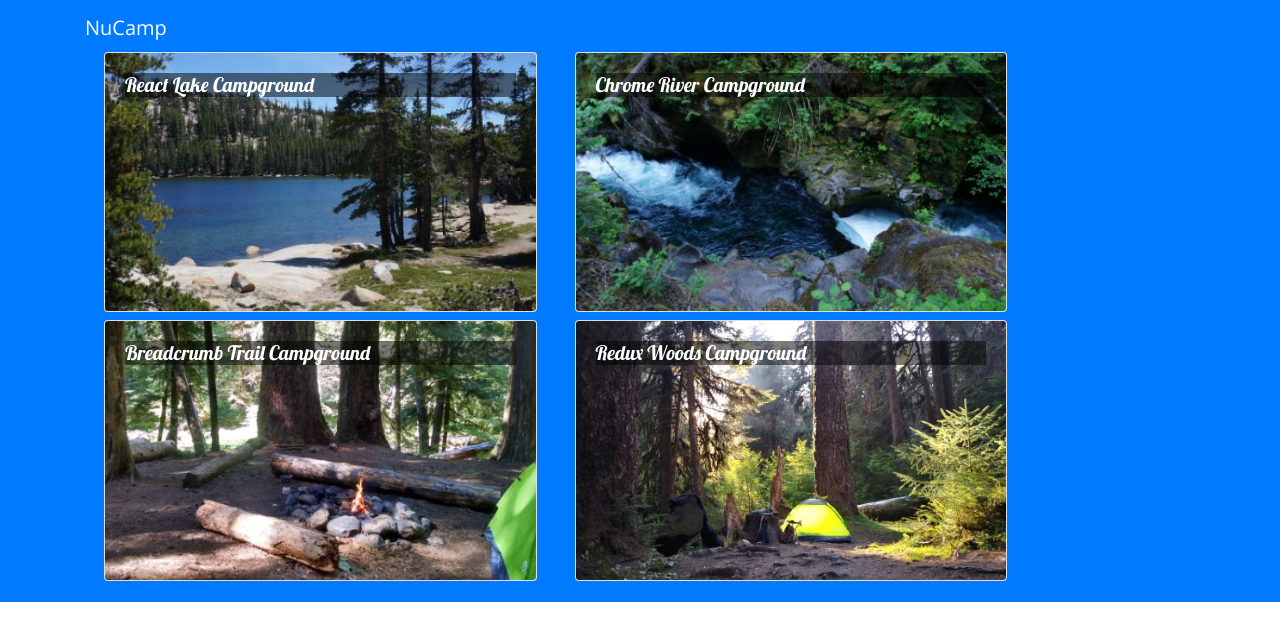
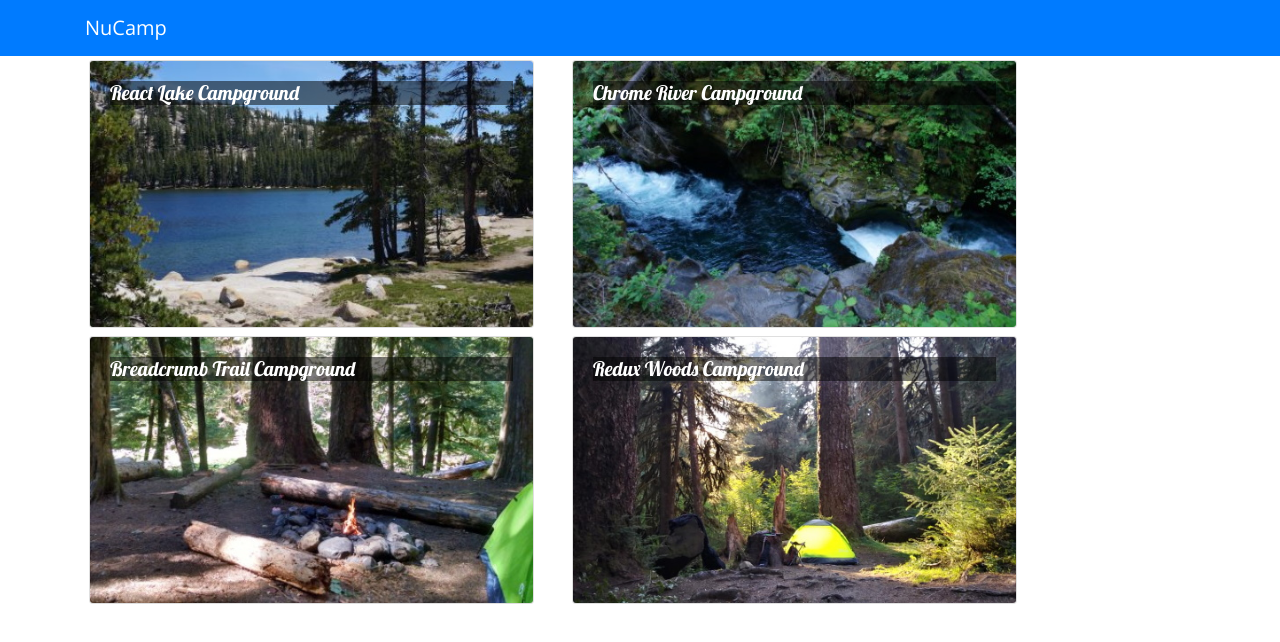
Before and after one commit to chrisff87/nucamp-react, a React (Create React App) app: page / in a window 1280 px wide. Shown: the top 642 px of the page. Built offline with nearby package versions, Linux system fonts and the light colour scheme.

Commit message:
Presentational and Container Components

```diff
--- a/src/App.js
+++ b/src/App.js
@@ -1,25 +1,13 @@
 import React, { Component } from 'react';
-import { Navbar, NavbarBrand } from 'reactstrap';
+import Main from './components/MainComponent';
 import './App.css';
-import Directory from './components/DirectoryComponent';
-import { CAMPSITES } from './shared/campsites';
+
 
 class App extends Component {
-    constructor(props) {
-        super(props);
-        this.state = {
-            campsites: CAMPSITES
-        };
-    }
     render() {
         return (
             <div className="App">
-                <Navbar dark color="primary">
-                <div className="container">
-                    <NavbarBrand href="/">NuCamp</NavbarBrand>
-                    <Directory campsites={this.state.campsites} />
-                </div>
-                </Navbar>
+                <Main />
             </div>
         );
     }
--- /dev/null
+++ b/src/components/CampsiteInfoComponent.js
@@ -0,0 +1,59 @@
+import React, { Component } from 'react';
+import { Card, CardImg, CardText, CardBody, CardTitle } from 'reactstrap';
+
+class CampsiteInfo extends Component {
+
+    renderCampsite(campsite) {
+        return (
+                <div className="col-md-5 m-1">
+                    <Card>
+                        <CardImg top src={campsite.image} alt={campsite.name} />
+                        <CardBody>
+                            <CardTitle>{campsite.name}</CardTitle>
+                            <CardText>{campsite.description}</CardText>
+                        </CardBody>
+                    </Card>
+                </div>
+        );
+    }
+
+    renderComments(comments) {
+        if (comments) {
+            return (
+                <div className="col-md-5 m-1">
+                    <h4> Comments </h4>
+                    {comments.map(comment =>
+                        <div key={comment.id}>
+                            <p>
+                            {comment.text}
+                            <br/>
+                            -- {comment.author}, {new Intl.DateTimeFormat('en-US', { year: 'numeric', month: 'short', day: '2-digit'}).format(new Date(Date.parse(comment.date)))}
+                            </p>
+                        </div>)}
+                </div>
+            )
+        }
+        return (
+            <div />
+        )
+    }
+
+    render() {
+        if (this.props.campsite) {
+            return (
+                <div className="container">
+                    <div className="row">
+                        {this.renderCampsite(this.props.campsite)}
+                        {this.renderComments(this.props.campsite.comments)}
+                    </div>
+                </div>
+            );
+        } else {
+            return (
+                <div />
+            );
+        }
+    }
+}
+
+export default CampsiteInfo;
--- a/src/components/DirectoryComponent.js
+++ b/src/components/DirectoryComponent.js
@@ -13,26 +13,11 @@ class Directory extends Component {
         this.setState({selectedCampsite: campsite});
     }
 
-    renderSelectedCampsite(campsite) {
-        if (campsite) {
-            return (
-                <Card>
-                    <CardImg top src={campsite.image} alt={campsite.name} />
-                    <CardBody>
-                        <CardTitle>{campsite.name}</CardTitle>
-                        <CardText>{campsite.description}</CardText>
-                    </CardBody>
-                </Card>
-            );
-        }
-        return <div />;
-    }
-
     render() {
         const directory = this.props.campsites.map(campsite => {
             return (
                 <div key={campsite.id} className="col-md-5 m-1">
-                    <Card onClick={() => this.onCampsiteSelect(campsite)}>
+                    <Card onClick={() => this.props.onClick(campsite.id)}>
                         <CardImg width="100%" src={campsite.image} alt={campsite.name} />
                         <CardImgOverlay>
                             <CardTitle>{campsite.name}</CardTitle>
@@ -47,11 +32,6 @@ class Directory extends Component {
                 <div className="row">
                     {directory}
                 </div>
-                <div className="row">
-                    <div className="col-md-5 m-1">
-                        {this.renderSelectedCampsite(this.state.selectedCampsite)}
-                    </div>
-                </div>
             </div>
         );
     }
--- /dev/null
+++ b/src/components/MainComponent.js
@@ -0,0 +1,35 @@
+import React, { Component } from 'react';
+import { Navbar, NavbarBrand } from 'reactstrap';
+import Directory from './DirectoryComponent';
+import CampsiteInfo from './CampsiteInfoComponent';
+import { CAMPSITES } from '../shared/campsites';
+
+class Main extends Component {
+    constructor(props) {
+        super(props);
+        this.state = {
+            campsites: CAMPSITES,
+            selectedCampsite: null
+        };
+    }
+
+    onCampsiteSelect(campsiteId) {
+        this.setState({selectedCampsite: campsiteId});
+    }
+
+    render() {
+        return (
+            <div>
+                <Navbar dark color="primary">
+                    <div className="container">
+                        <NavbarBrand href="/">NuCamp</NavbarBrand>
+                    </div>
+                </Navbar>
+                <Directory campsites={this.state.campsites} onClick={campsiteId => this.onCampsiteSelect(campsiteId)}/>
+                <CampsiteInfo campsite={this.state.campsites.filter(campsite => campsite.id === this.state.selectedCampsite)[0]} />
+            </div>
+        );
+    };
+}
+
+export default Main;
```
